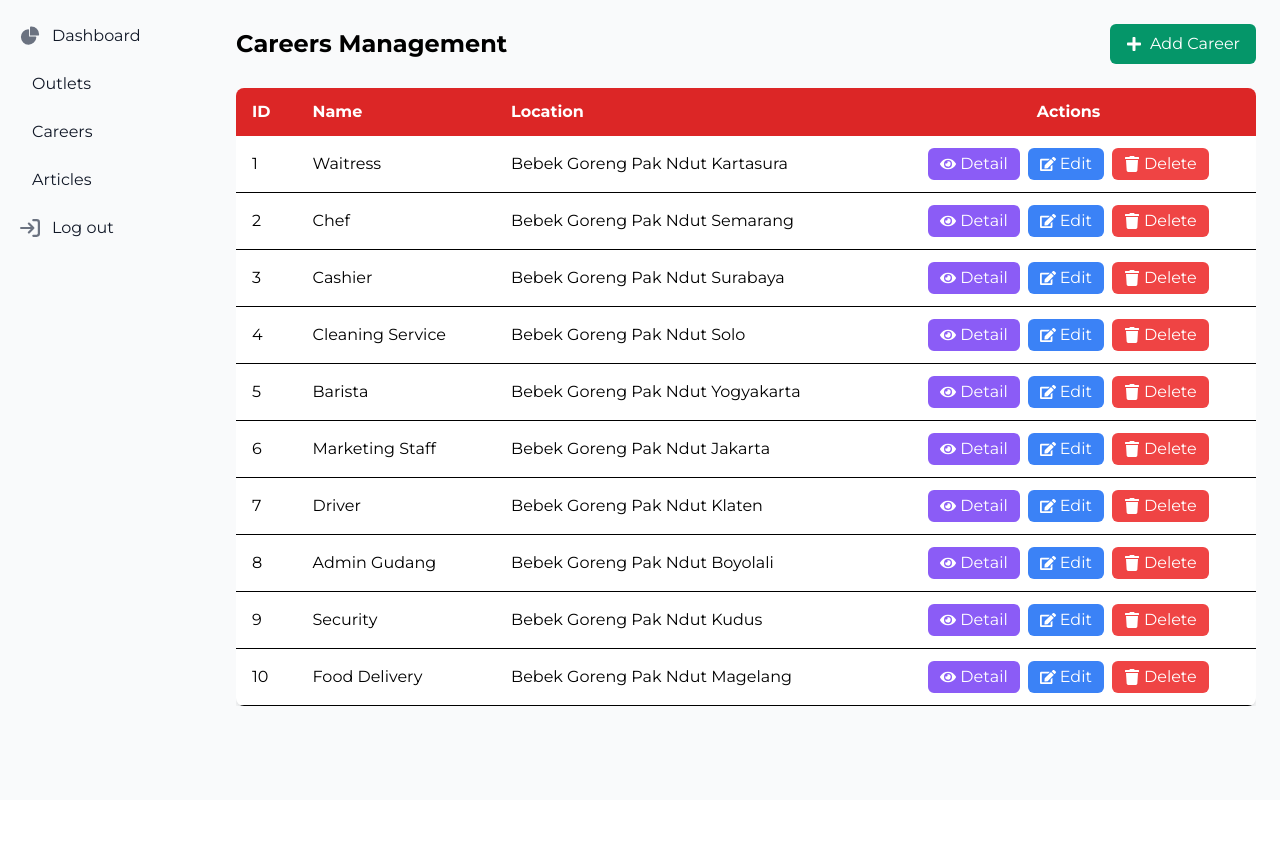
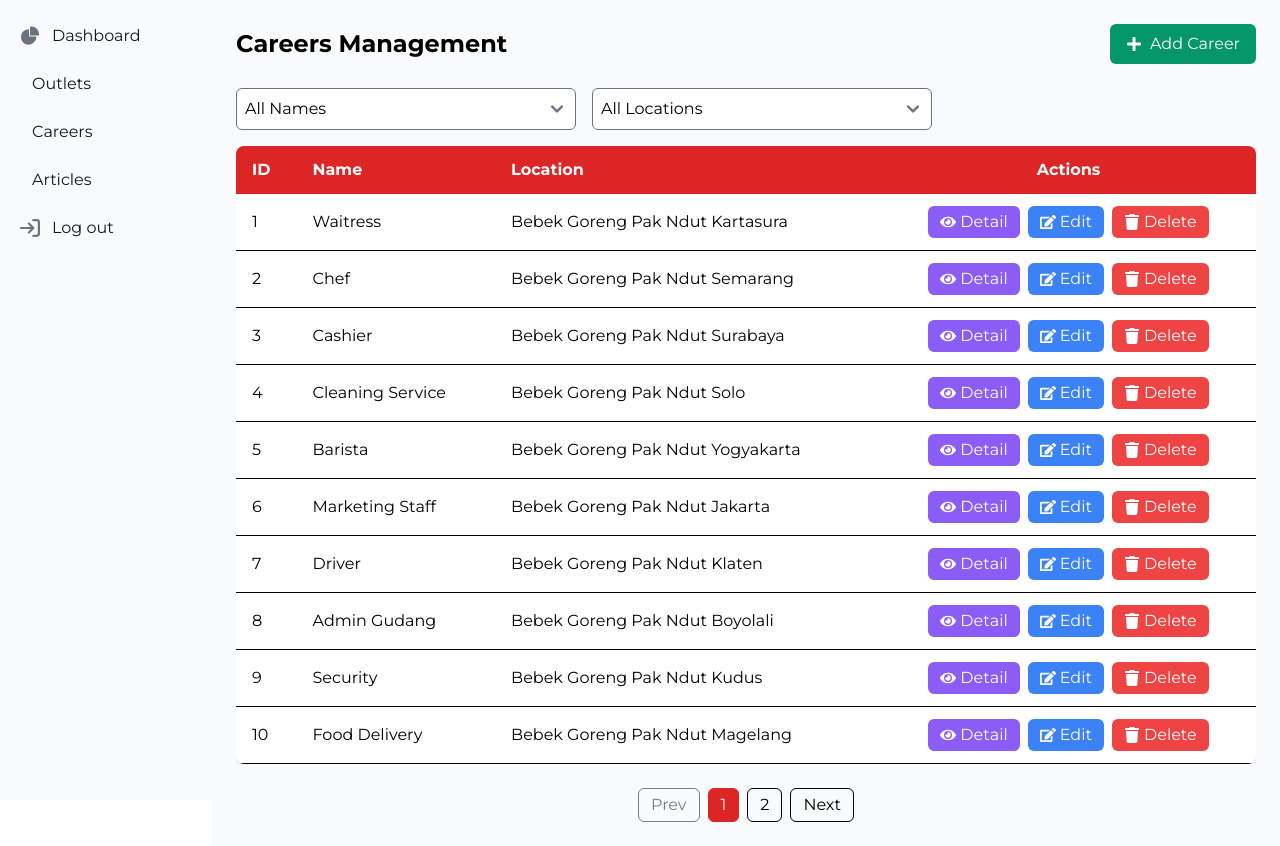
Before and after one commit to GilangAlfarizi/pak-ndut-official-website, a React (Vite) app: page /admin-careers in a window 1280 px wide. Before the commit the page ends 800 px from the top, so only its background shows below. Built offline with nearby package versions, Linux system fonts and the light colour scheme.

Commit message:
update filtering and pagination on admin careers page

```diff
--- a/public/data/careers.json
+++ b/public/data/careers.json
@@ -139,6 +139,20 @@
         "Paham rute lokal",
         "Siap kerja fleksibel"
       ]
+    },
+     {
+      "id": 11,
+      "name": "Food Delivery",
+      "location": "Bebek Goreng Pak Ndut Magelang",
+      "age": "18 - 35 tahun",
+      "description": "Mengantarkan makanan ke pelanggan sesuai alamat dan waktu yang ditentukan.",
+      "requirement": [
+        "Punya motor pribadi",
+        "SIM C aktif",
+        "Jujur dan bertanggung jawab",
+        "Paham rute lokal",
+        "Siap kerja fleksibel"
+      ]
     }
   ]
 }
--- a/src/pages/adminPage/career/careerPage.jsx
+++ b/src/pages/adminPage/career/careerPage.jsx
@@ -1,4 +1,4 @@
-import { useEffect, useState } from "react";
+import { useEffect, useState, useMemo } from "react";
 import { FaEdit, FaTrash, FaPlus, FaEye } from "react-icons/fa";
 import { useNavigate } from "react-router-dom";
 import Sidebar from "../../../components/adminCompenents/Sidebar";
@@ -43,6 +43,10 @@
 const AdminCareers = () => {
   const [careers, setCareers] = useState([]);
   const [selectedCareer, setSelectedCareer] = useState(null);
+  const [filterName, setFilterName] = useState("");     // dropdown Name
+  const [filterLocation, setFilterLocation] = useState(""); // dropdown Location
+  const [currentPage, setCurrentPage] = useState(1);
+  const itemsPerPage = 10;
   const navigate = useNavigate();
 
   useEffect(() => {
@@ -59,9 +63,44 @@
     }
   };
 
+  // 🔎 Ambil opsi unik untuk dropdown
+  const nameOptions = useMemo(
+    () => Array.from(new Set(careers.map((c) => c.name))).sort(),
+    [careers]
+  );
+  const locationOptions = useMemo(
+    () => Array.from(new Set(careers.map((c) => c.location))).sort(),
+    [careers]
+  );
+
+  // 🔎 Filtering
+  const filteredCareers = useMemo(() => {
+    return careers.filter((c) =>
+      (filterName === "" || c.name === filterName) &&
+      (filterLocation === "" || c.location === filterLocation)
+    );
+  }, [careers, filterName, filterLocation]);
+
+  // 📑 Pagination
+  const totalPages = Math.ceil(filteredCareers.length / itemsPerPage);
+  const currentData = useMemo(() => {
+    const start = (currentPage - 1) * itemsPerPage;
+    return filteredCareers.slice(start, start + itemsPerPage);
+  }, [filteredCareers, currentPage]);
+
+  const goToPage = (page) => {
+    if (page >= 1 && page <= totalPages) setCurrentPage(page);
+  };
+
+  // reset halaman ke 1 jika filter berubah
+  useEffect(() => {
+    setCurrentPage(1);
+  }, [filterName, filterLocation]);
+
   return (
     <Sidebar>
       <div className="p-6 bg-gray-50 min-h-screen relative w-full">
+        {/* Header */}
         <div className="flex justify-between items-center mb-6">
           <h1 className="text-2xl font-bold">Careers Management</h1>
           <button
@@ -72,6 +111,32 @@
           </button>
         </div>
 
+        {/* 🔎 Dropdown Filters */}
+        <div className="flex flex-col md:flex-row gap-4 mb-4">
+          <select
+            value={filterName}
+            onChange={(e) => setFilterName(e.target.value)}
+            className="border p-2 rounded-md w-full md:w-1/3"
+          >
+            <option value="">All Names</option>
+            {nameOptions.map((name) => (
+              <option key={name} value={name}>{name}</option>
+            ))}
+          </select>
+
+          <select
+            value={filterLocation}
+            onChange={(e) => setFilterLocation(e.target.value)}
+            className="border p-2 rounded-md w-full md:w-1/3"
+          >
+            <option value="">All Locations</option>
+            {locationOptions.map((loc) => (
+              <option key={loc} value={loc}>{loc}</option>
+            ))}
+          </select>
+        </div>
+
+        {/* Table */}
         <div className="overflow-x-auto">
           <table className="min-w-full bg-white shadow-md rounded-lg overflow-hidden">
             <thead className="bg-red-600 text-white">
@@ -83,8 +148,8 @@
               </tr>
             </thead>
             <tbody>
-            {careers.length > 0 ? (
-              careers.map((career) => (
+              {currentData.length > 0 ? (
+                currentData.map((career) => (
                   <tr key={career.id} className="border-b hover:bg-gray-100">
                     <td className="py-3 px-4">{career.id}</td>
                     <td className="py-3 px-4">{career.name}</td>
@@ -122,6 +187,40 @@
           </table>
         </div>
 
+        {/* 📑 Pagination Controls */}
+        {totalPages > 1 && (
+          <div className="flex justify-center items-center gap-2 mt-6">
+            <button
+              onClick={() => goToPage(currentPage - 1)}
+              disabled={currentPage === 1}
+              className="px-3 py-1 border rounded-md disabled:opacity-50"
+            >
+              Prev
+            </button>
+            {Array.from({ length: totalPages }, (_, i) => (
+              <button
+                key={i}
+                onClick={() => goToPage(i + 1)}
+                className={`px-3 py-1 border rounded-md ${
+                  currentPage === i + 1
+                    ? "bg-red-600 text-white border-red-600"
+                    : "hover:bg-gray-200"
+                }`}
+              >
+                {i + 1}
+              </button>
+            ))}
+            <button
+              onClick={() => goToPage(currentPage + 1)}
+              disabled={currentPage === totalPages}
+              className="px-3 py-1 border rounded-md disabled:opacity-50"
+            >
+              Next
+            </button>
+          </div>
+        )}
+
+        {/* Detail Modal */}
         {selectedCareer && (
           <DetailModal
             career={selectedCareer}
```
Lines whose indentation alone changed are shown as unchanged.
